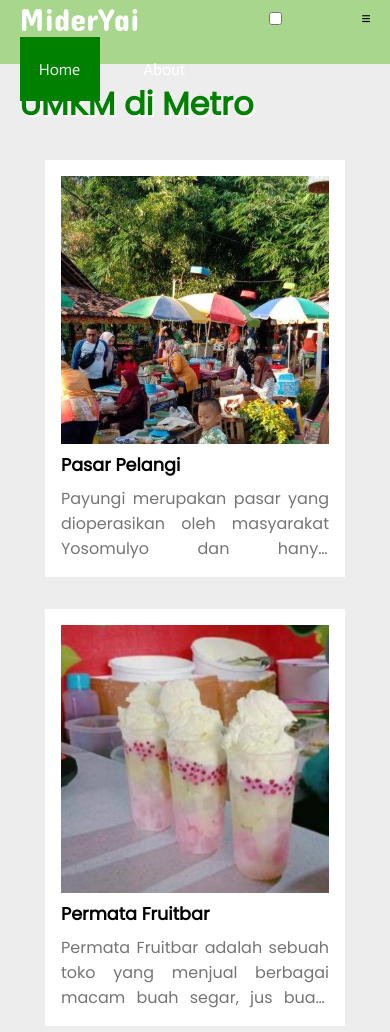
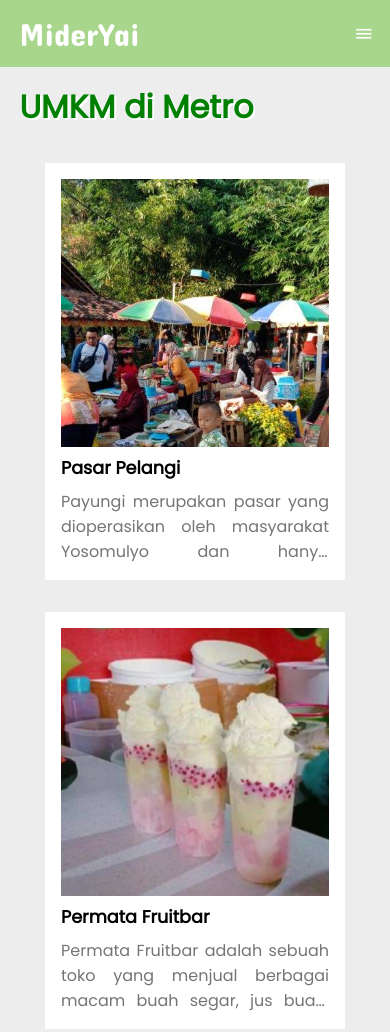
Before and after one commit to dtigasi/dtigasi.github.io, a plain HTML site: page index.html in a window 390 px wide. Shown: the top 1032 px of the page. Drawn offline with Linux system fonts and the light colour scheme.

Commit message:
Update style.css

```diff
--- a/style.css
+++ b/style.css
@@ -14,6 +14,12 @@ body {
   width: 100%;
   height: 4rem;
 }
+i {
+  font-size: 1.4em;
+  color: #fff;
+  transform: scale(1.4, 1);
+  user-select: none;
+}
 
 .navbar {
   position: fixed;
@@ -28,6 +34,10 @@ body {
 .navbar a {
   text-decoration: none;
   color: rgb(255, 255, 255);
+}
+.navbar a::selection {
+  color: #000;
+  background-color: #2cd9fe;
 }
 .menu ul {
   display: flex;
@@ -61,8 +71,61 @@ body {
   display: flex;
   gap: 25px;
 }
+#toggler,
+.navbar label {
+  display: none;
+}
+
+@media screen and (max-width: 600px) {
+  .container {
+    max-width: 960px;
+    padding: 15px;
+    height: auto;
+  }
+  .navbar {
+    position: static;
+    padding-inline: 5%;
+  }
+  .menu {
+    width: 100%;
+    max-height: 0;
+    overflow: hidden;
+    font-size: 1.2rem;
+  }
+  .list {
+    flex-direction: column;
+    align-items: center;
+    gap: 0.5rem;
+  }
+  .navbar label {
+    display: inline-flex;
+    align-items: center;
+    cursor: pointer;
+  }
+  #toggler:checked ~ .menu {
+    max-height: 100%;
+    margin-top: 20px;
+  }
+  .menu ul li {
+    height: 2.5rem;
+  }
+  .menu ul li:has([aria-selected="true"]) {
+    width: 100%;
+  }
+  .about {
+    flex-direction: column;
+    align-items: center;
+  }
+  main {
+    padding: 1rem;
+  }
+}
+@media screen and (min-width: 601px) {
+  main {
+    padding-top: 5rem;
+  }
+}
 main {
-  padding-top: 5rem;
   padding-inline: 5%;
 }
 .judul {
```
